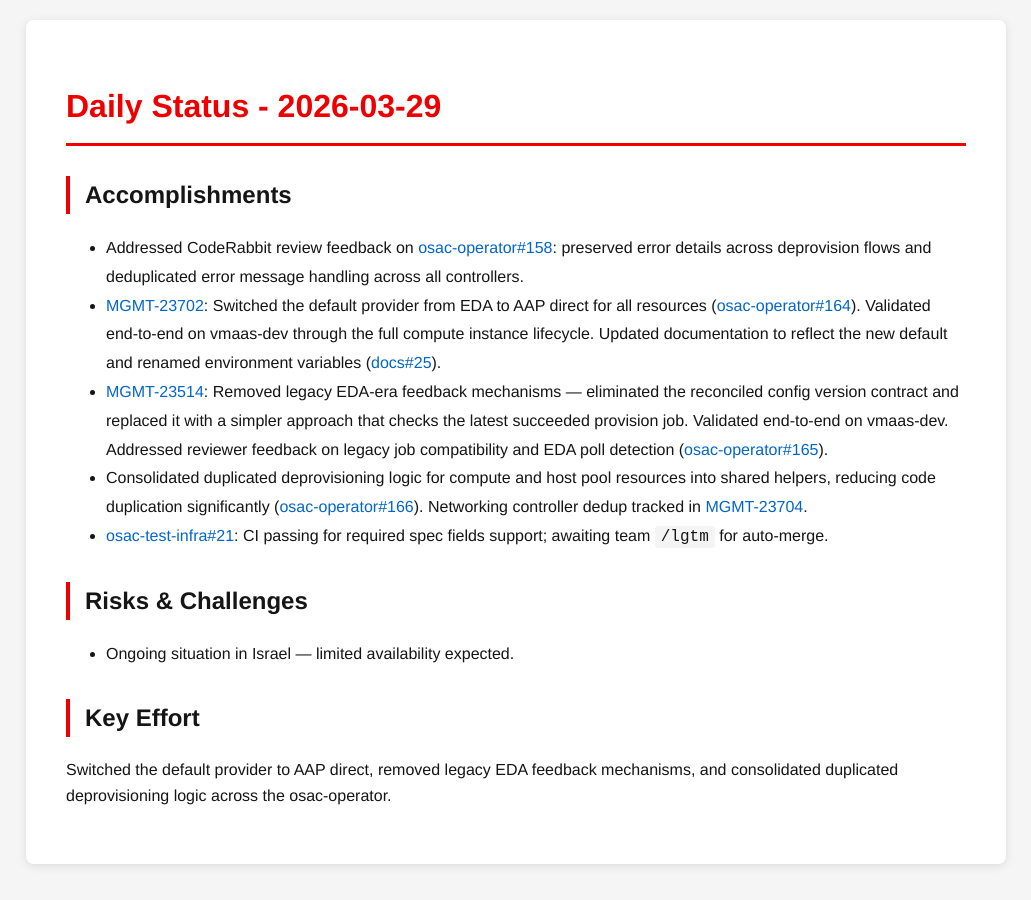
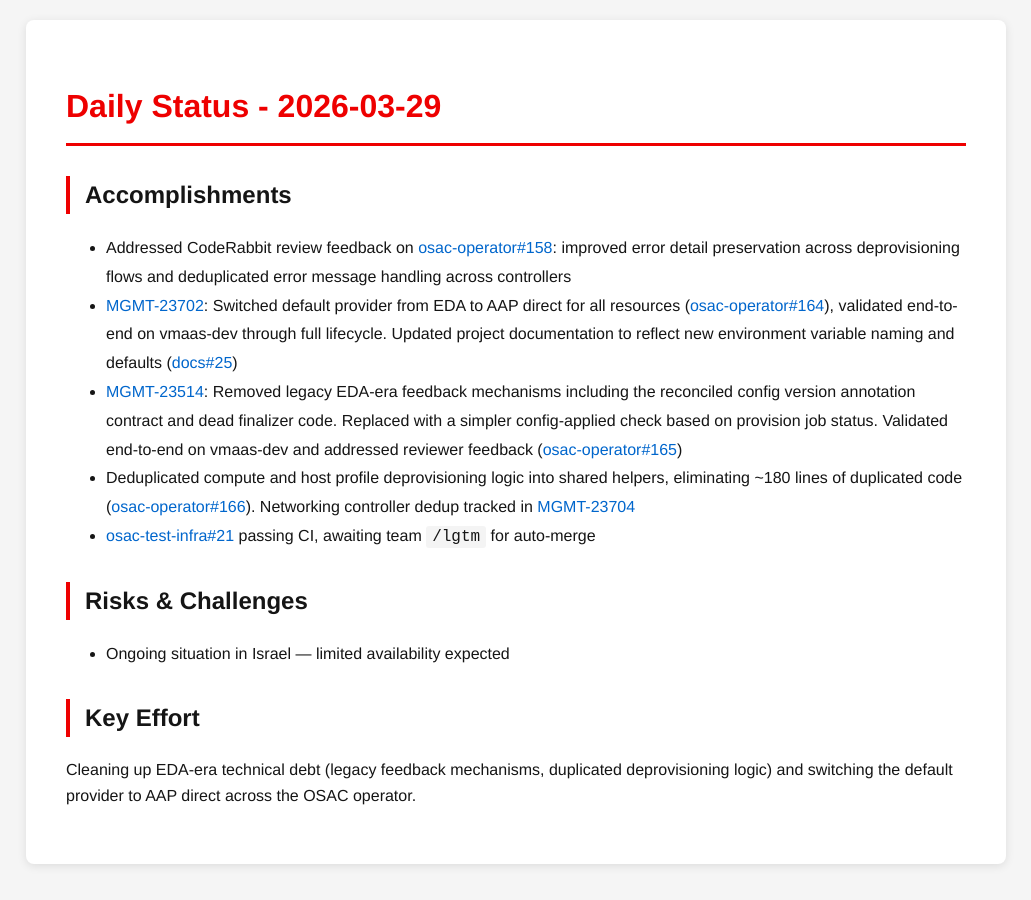
Before and after one commit to tzvatot/daily-status, a Jekyll site: the page built from 2026-03-29.md, in a window 1280 px wide. Shown: the whole page, without its empty margins (124-1155 px from the left). Built offline with Jekyll 4.4.1, drawn with Linux system fonts in a browser that asks for light colours.

Commit message:
Daily status update - 2026-03-29

```diff
--- a/2026-03-29.md
+++ b/2026-03-29.md
@@ -7,14 +7,14 @@
 # Daily Status - 2026-03-29
 
 ## Accomplishments
-- Addressed CodeRabbit review feedback on [osac-operator#158](https://github.com/osac-project/osac-operator/pull/158): preserved error details across deprovision flows and deduplicated error message handling across all controllers.
-- [MGMT-23702](https://issues.redhat.com/browse/MGMT-23702): Switched the default provider from EDA to AAP direct for all resources ([osac-operator#164](https://github.com/osac-project/osac-operator/pull/164)). Validated end-to-end on vmaas-dev through the full compute instance lifecycle. Updated documentation to reflect the new default and renamed environment variables ([docs#25](https://github.com/osac-project/docs/pull/25)).
-- [MGMT-23514](https://issues.redhat.com/browse/MGMT-23514): Removed legacy EDA-era feedback mechanisms — eliminated the reconciled config version contract and replaced it with a simpler approach that checks the latest succeeded provision job. Validated end-to-end on vmaas-dev. Addressed reviewer feedback on legacy job compatibility and EDA poll detection ([osac-operator#165](https://github.com/osac-project/osac-operator/pull/165)).
-- Consolidated duplicated deprovisioning logic for compute and host pool resources into shared helpers, reducing code duplication significantly ([osac-operator#166](https://github.com/osac-project/osac-operator/pull/166)). Networking controller dedup tracked in [MGMT-23704](https://issues.redhat.com/browse/MGMT-23704).
-- [osac-test-infra#21](https://github.com/osac-project/osac-test-infra/pull/21): CI passing for required spec fields support; awaiting team `/lgtm` for auto-merge.
+- Addressed CodeRabbit review feedback on [osac-operator#158](https://github.com/osac-project/osac-operator/pull/158): improved error detail preservation across deprovisioning flows and deduplicated error message handling across controllers
+- [MGMT-23702](https://issues.redhat.com/browse/MGMT-23702): Switched default provider from EDA to AAP direct for all resources ([osac-operator#164](https://github.com/osac-project/osac-operator/pull/164)), validated end-to-end on vmaas-dev through full lifecycle. Updated project documentation to reflect new environment variable naming and defaults ([docs#25](https://github.com/osac-project/docs/pull/25))
+- [MGMT-23514](https://issues.redhat.com/browse/MGMT-23514): Removed legacy EDA-era feedback mechanisms including the reconciled config version annotation contract and dead finalizer code. Replaced with a simpler config-applied check based on provision job status. Validated end-to-end on vmaas-dev and addressed reviewer feedback ([osac-operator#165](https://github.com/osac-project/osac-operator/pull/165))
+- Deduplicated compute and host profile deprovisioning logic into shared helpers, eliminating ~180 lines of duplicated code ([osac-operator#166](https://github.com/osac-project/osac-operator/pull/166)). Networking controller dedup tracked in [MGMT-23704](https://issues.redhat.com/browse/MGMT-23704)
+- [osac-test-infra#21](https://github.com/osac-project/osac-test-infra/pull/21) passing CI, awaiting team `/lgtm` for auto-merge
 
 ## Risks & Challenges
-- Ongoing situation in Israel — limited availability expected.
+- Ongoing situation in Israel — limited availability expected
 
 ## Key Effort
-Switched the default provider to AAP direct, removed legacy EDA feedback mechanisms, and consolidated duplicated deprovisioning logic across the osac-operator.
+Cleaning up EDA-era technical debt (legacy feedback mechanisms, duplicated deprovisioning logic) and switching the default provider to AAP direct across the OSAC operator.
```
